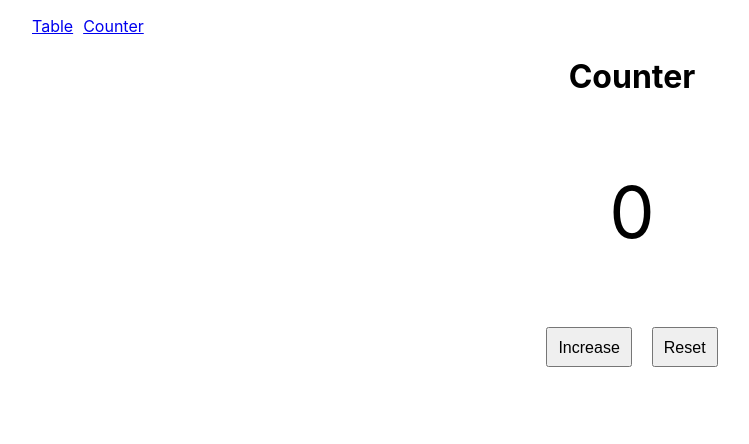
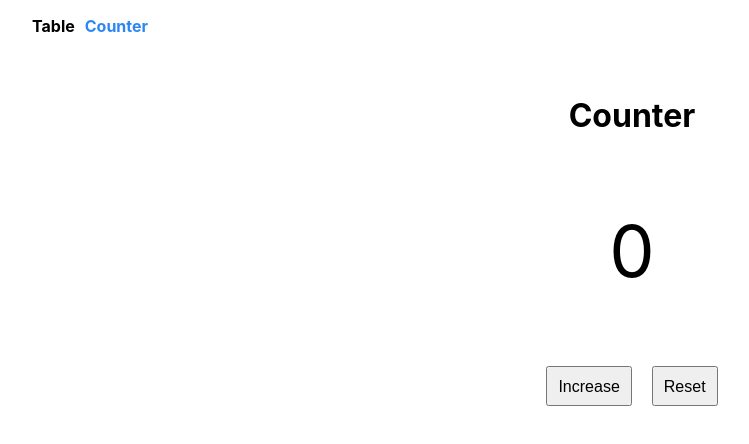
Before and after one commit to Frozendan/hello-health-demo-app, a React (Create React App) app: page /counter in a window 1280 px wide. Shown: the top 444 px of the page, without its empty margins (8-757 px from the left). Built offline with nearby package versions, Linux system fonts and the light colour scheme.

Commit message:
update style and optimization

```diff
--- a/src/App.scss
+++ b/src/App.scss
@@ -56,8 +56,17 @@ button{
 .nav-links{
   list-style: none;
   display: flex;
+  padding: 0;
+  margin-bottom: 60px;
   li{
     margin-right: 10px;
-
+    a{
+      text-decoration: none;
+      color: black;
+      font-weight: bold;
+      &:hover,&.is-active {
+        color: #2c87f3;
+      }
+    }
   }
 }
--- a/src/App.tsx
+++ b/src/App.tsx
@@ -3,34 +3,37 @@ import {
   BrowserRouter as Router,
   Switch,
   Route,
-  Link
+  NavLink
 } from 'react-router-dom';
 import './App.scss';
 
-import Table from './components/table'
-import Counter from './components/counter'
+import CounterPage from './pages/counter-page'
+import TablePage from './pages/table-page'
 
 
 function App() {
   return (
     <div className="App">
        <Router>
+
         <nav>
+          <div className='container'>
               <ul className='nav-links'>
                 <li>
-                <Link to="/">Table</Link>
+                  <NavLink exact  activeClassName='is-active' to="/">Table</NavLink>
                 </li>
                 <li>
-                <Link to="/counter">Counter</Link>
+                  <NavLink exact  activeClassName='is-active' to="/counter">Counter</NavLink>
                 </li>
               </ul>
+          </div>
         </nav>
 
         {/* A <Switch> looks through its children <Route>s and
             renders the first one that matches the current URL. */}
         <Switch>
-              <Route exact path="/" component={Table} />
-              <Route exact path="/counter" component={Counter} />
+          <Route exact path="/" component={TablePage} />
+          <Route exact path="/counter" component={CounterPage} />
         </Switch>
       </Router>
     </div>
--- a/src/components/counter.tsx
+++ b/src/components/counter.tsx
@@ -2,7 +2,7 @@ import React, { useState } from 'react';
 
 const Counter = () => {
 
-    const [counter, setCounter] = React.useState(0)
+    const [counter, setCounter] = useState(0)
     return (
         <>
             <div className='container'>
--- a/src/components/table.tsx
+++ b/src/components/table.tsx
@@ -1,4 +1,4 @@
-import React, { useState } from 'react';
+import React, { useMemo, useState, useCallback, useEffect } from 'react';
 import axios from 'axios';
 
 const url = 'https://60a5e4e5c0c1fd00175f49c4.mockapi.io/employees';
@@ -10,6 +10,7 @@ interface Employee {
 }
 const Table = () => {
     //Define States
+    //The data parameters should be pass through props for better reuseable in real project
     const initEmployeeState = {
         name: "",
         email: "",
@@ -19,15 +20,15 @@ const Table = () => {
         currentPage: 1,
         pageSize: 5,
     };
-    const [employees, setEmployees] = React.useState<Employee[]>([])
+    const [employees, setEmployees] = useState<Employee[]>([])
     const [inAddingMode, setInAddingMode] = useState(false);
-    const [initEmployee, setInitEmployee] = React.useState(initEmployeeState)
-    const [isValid, setIsValid] = React.useState(false)
-    const [pagination, setPagination] = React.useState(initPagination)
-    const [pageCount, setPageCount] = React.useState(1)
+    const [initEmployee, setInitEmployee] = useState(initEmployeeState)
+    const [isValid, setIsValid] = useState(false)
+    const [pagination, setPagination] = useState(initPagination)
+    const [pageCount, setPageCount] = useState(1)
 
     //Get Data
-    React.useEffect(() => {
+    useEffect(() => {
         getData()
     }, [])
 
@@ -37,7 +38,6 @@ const Table = () => {
         setEmployees(response.data)
         setPageCount(pageCount)
     }
-
 
     //Logic code
     const renderHeader = () => {
@@ -85,6 +85,10 @@ const Table = () => {
         };
         setInAddingMode(false);
     }
+
+    //PAGINATION
+    //For better customization, we can separate pagination to another component and allow customize through props of table,
+    //but in demo project I let it stay within table component
 
     const createPagination = () => {
         let controls = [];
--- /dev/null
+++ b/src/pages/counter-page.tsx
@@ -0,0 +1,12 @@
+import React from 'react';
+import Counter from '../components/counter'
+
+
+function CounterPage() {
+    return (
+        <>
+            <Counter />
+        </>
+    )
+}
+export default CounterPage;
--- /dev/null
+++ b/src/pages/table-page.tsx
@@ -0,0 +1,12 @@
+import React from 'react';
+import Table from '../components/table'
+
+
+function TablePage() {
+    return (
+        <>
+            <Table />
+        </>
+    )
+}
+export default TablePage;
```
Lines whose indentation alone changed are shown as unchanged.
